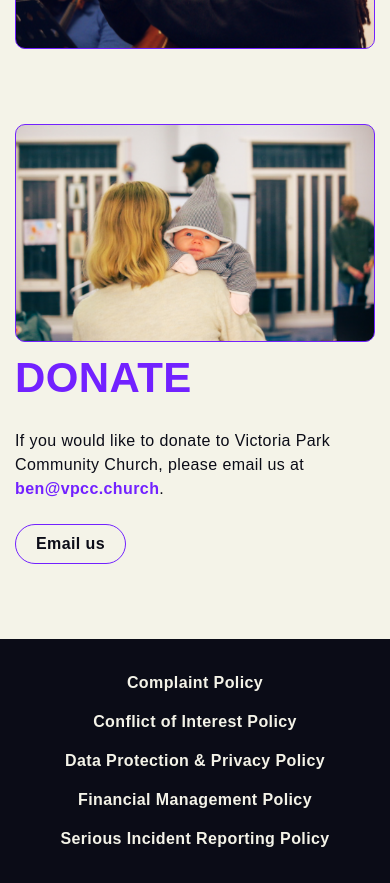
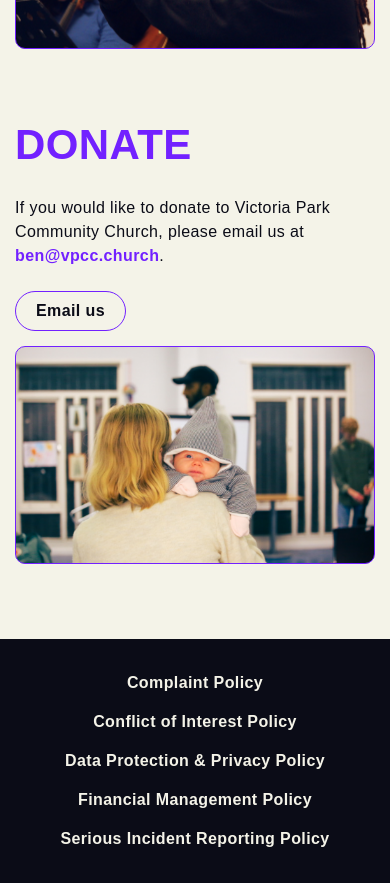
Before and after one commit to gilbertVirgo/vpcc-holding-site, a Next.js app: page / in a window 390 px wide. Shown: the part 1740-2623 px from the top of the page. Built offline with nearby package versions, Linux system fonts and the light colour scheme; a web font is replaced by a local one.

Commit message:
Fixed donate appearing wrong on mobile

```diff
--- a/components/DonateInfo.js
+++ b/components/DonateInfo.js
@@ -4,10 +4,6 @@
 
 export default () => (
 	<Grid>
-		<div
-			className={[feature.major, feature.left, feature.image].join(" ")}
-			style={{ backgroundImage: `url("/assets/donate.jpg")` }}
-		/>
 		<div className={[feature.minor, feature.right].join(" ")}>
 			<h2>Donate</h2>
 			<p>
@@ -19,5 +15,9 @@
 				<Button>Email us</Button>
 			</a>
 		</div>
+		<div
+			className={[feature.major, feature.left, feature.image].join(" ")}
+			style={{ backgroundImage: `url("/assets/donate.jpg")` }}
+		/>
 	</Grid>
 );
```
